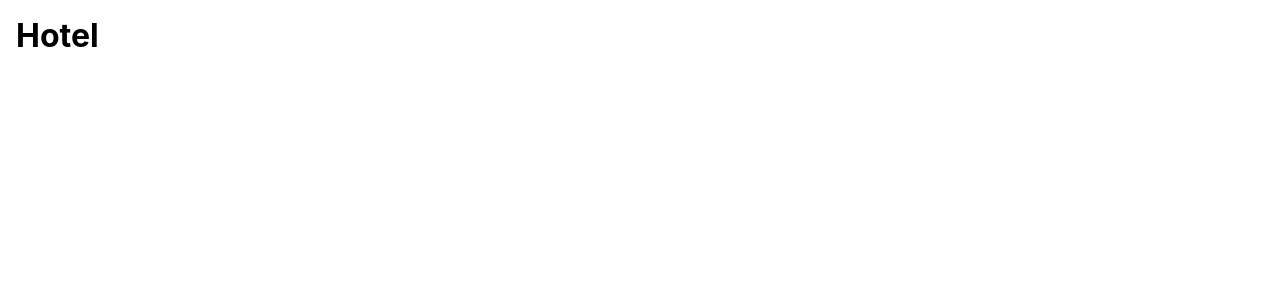
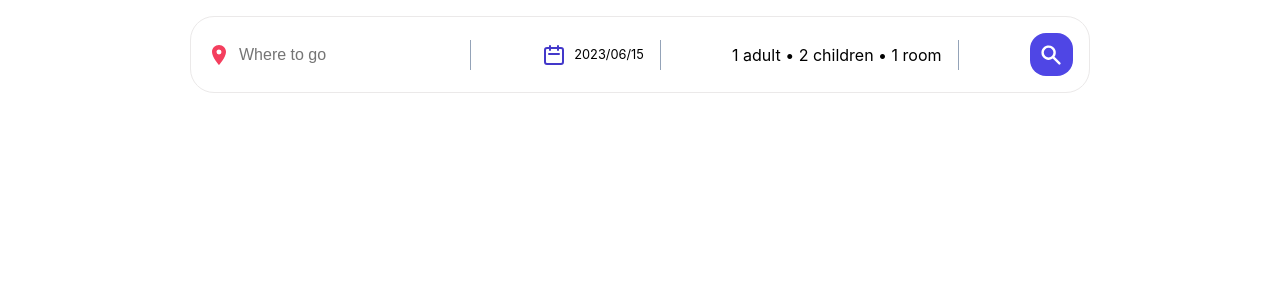
Before and after one commit to mahdi6788/BookingHotel, a React (Vite) app: page / in a window 1280 px wide. Shown: the top 300 px of the page. Built offline with nearby package versions, Linux system fonts and the light colour scheme.

Commit message:
make static version of header

```diff
--- a/src/App.jsx
+++ b/src/App.jsx
@@ -1,8 +1,12 @@
-
 import "./App.css";
+import Header from "./components/Header/Header";
 
 function App() {
-  return <h1>Hotel</h1>
+  return(
+    <div>
+      <Header/ >
+    </div>
+  )
 }
 
 export default App;
--- /dev/null
+++ b/src/components/Header/Header.jsx
@@ -0,0 +1,38 @@
+import { MdLocationOn } from "react-icons/md";
+import { HiOutlineCalendar, HiSearch} from "react-icons/hi"
+
+function Header() {
+  return (
+    <div className="header">
+      <div className="headerSearch">
+        <div className="headerSearchItem">
+          <MdLocationOn className="headerIcon locationIcon" />
+          <input
+            type="text"
+            placeholder="Where to go"
+            className="headerSearchInput"
+            name="destination"
+            id="destination"
+          />
+          <span className="seperator"></span>
+        </div>
+        <div className="headerSearchItem">
+        <HiOutlineCalendar className="headerIcon dateIcon"/>
+        <div className="dateDropDown">2023/06/15</div>
+        <span className="seperator"></span>
+        </div>
+        <div className="headerSearchItem">
+            <div id="optionDropDown"> 1 adult &bull; 2 children &bull; 1 room</div>
+          <span className="seperator"></span>
+        </div>
+        <div className="headerSearchItem">
+            <button className="headerSearchBtn">
+                <HiSearch className= "headerIcon"/>
+            </button>
+        </div>
+      </div>
+    </div>
+  );
+}
+
+export default Header;
```
